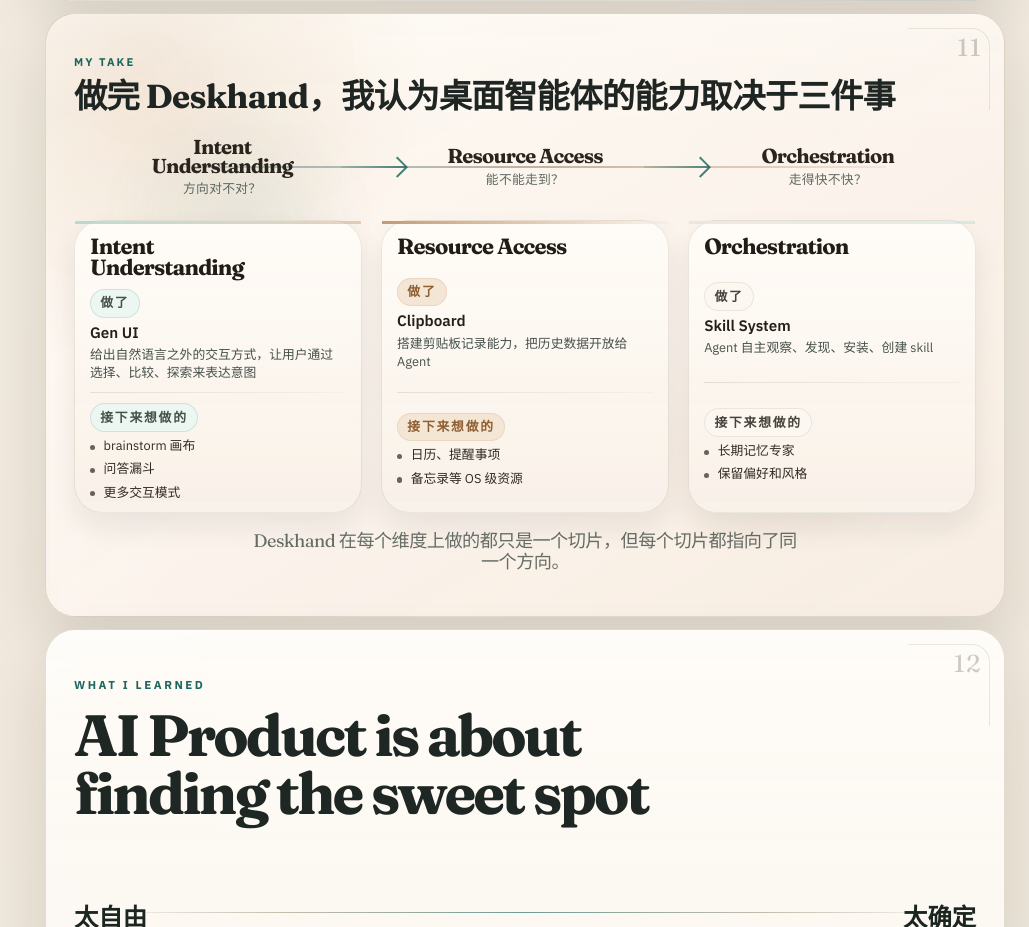
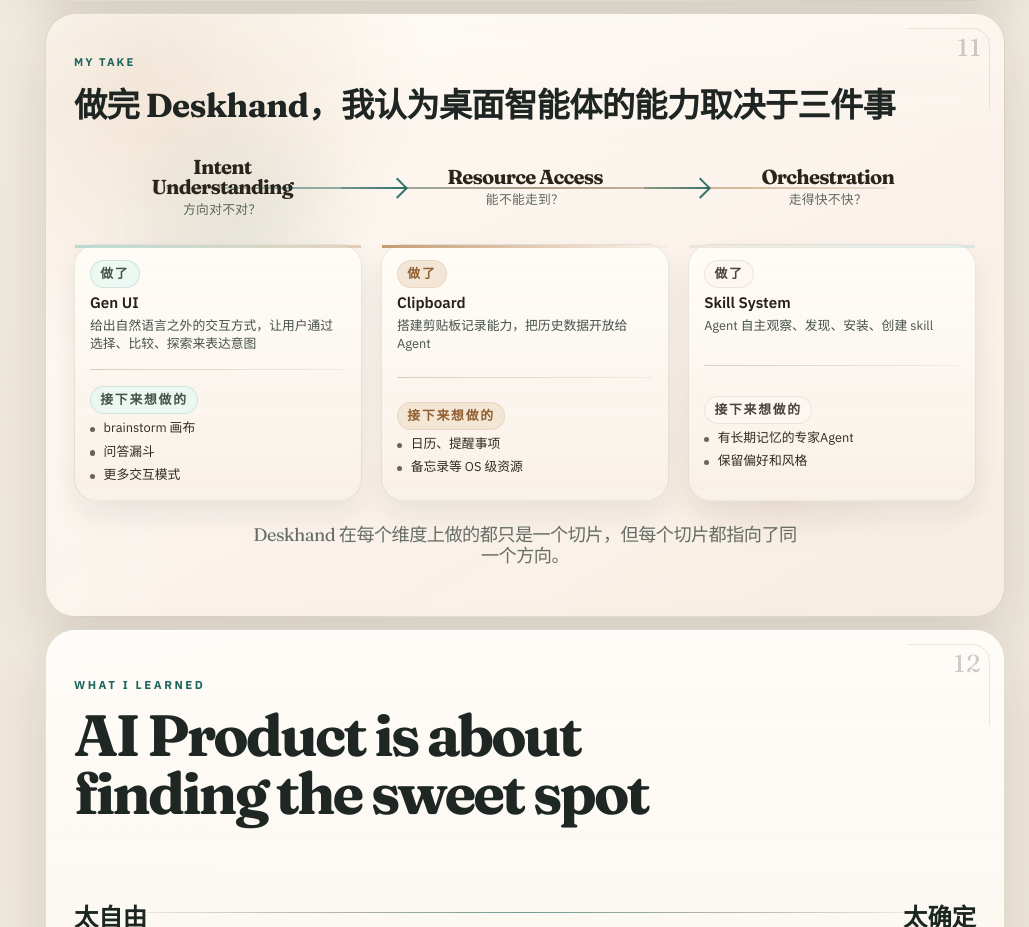
Before and after one commit to YUHAO-corn/deskhand-v2, a React (Vite) app: page / in a window 1280 px wide. Shown: the part 6247-7174 px from the top of the page, without its empty margins (251-1280 px from the left). Built offline with nearby package versions, Linux system fonts and the light colour scheme.

Commit message:
Polish My Take section round 2

```diff
--- a/src/components/sections/MyTakeSection.module.css
+++ b/src/components/sections/MyTakeSection.module.css
@@ -67,11 +67,11 @@
   height: 2px;
   background: linear-gradient(
     90deg,
-    rgba(116, 99, 74, 0.08),
-    rgba(29, 103, 95, 0.36) 18%,
-    rgba(116, 99, 74, 0.46) 50%,
-    rgba(178, 122, 69, 0.34) 82%,
-    rgba(116, 99, 74, 0.08)
+    rgba(116, 99, 74, 0.14),
+    rgba(29, 103, 95, 0.48) 18%,
+    rgba(116, 99, 74, 0.6) 50%,
+    rgba(178, 122, 69, 0.46) 82%,
+    rgba(116, 99, 74, 0.14)
   );
 }
 
@@ -118,7 +118,7 @@
   left: calc(100% - 1.45rem);
   width: calc(var(--grid-gap) + 2.9rem);
   height: 2px;
-  background: linear-gradient(90deg, rgba(29, 103, 95, 0.14), rgba(29, 103, 95, 0.72));
+  background: linear-gradient(90deg, rgba(29, 103, 95, 0.3), rgba(29, 103, 95, 0.85));
 }
 
 .chainArrow::after {
@@ -128,8 +128,8 @@
   right: 0.1rem;
   width: 0.8rem;
   height: 0.8rem;
-  border-top: 2px solid rgba(29, 103, 95, 0.82);
-  border-right: 2px solid rgba(29, 103, 95, 0.82);
+  border-top: 2px solid rgba(29, 103, 95, 0.9);
+  border-right: 2px solid rgba(29, 103, 95, 0.9);
   transform: translateY(-50%) rotate(45deg);
 }
 
@@ -141,11 +141,11 @@
 .pillarCard {
   position: relative;
   display: grid;
-  grid-template-rows: auto auto auto auto;
+  grid-template-rows: auto auto auto;
   gap: 10px;
   min-height: 0;
   padding: 15px 15px 14px;
-  border-radius: 28px;
+  border-radius: 22px;
   border: 1px solid rgba(116, 99, 74, 0.14);
   background:
     linear-gradient(180deg, rgba(255, 252, 247, 0.96), rgba(248, 240, 231, 0.9)),
@@ -172,17 +172,6 @@
 
 .pillarCard:nth-child(3)::before {
   background: linear-gradient(90deg, rgba(232, 224, 211, 0.86), rgba(159, 210, 201, 0.42));
-}
-
-.pillarCard h3 {
-  margin: 0;
-  max-width: 14ch;
-  font-family: "Fraunces", "Noto Serif SC", serif;
-  font-size: clamp(1.18rem, 1.72vw, 1.56rem);
-  line-height: 0.98;
-  letter-spacing: -0.04em;
-  color: #221c17;
-  text-wrap: balance;
 }
 
 .cardBlock {
@@ -234,8 +223,9 @@
 }
 
 .divider {
+  margin: 4px 0;
   height: 1px;
-  background: linear-gradient(90deg, rgba(116, 99, 74, 0.16), rgba(116, 99, 74, 0.04));
+  background: linear-gradient(90deg, rgba(116, 99, 74, 0.28), rgba(116, 99, 74, 0.08));
 }
 
 .nextList {
@@ -270,7 +260,7 @@
   margin: 0;
   justify-self: center;
   max-width: 34rem;
-  padding-top: 6px;
+  padding-top: clamp(12px, 1.5vh, 20px);
   text-align: center;
   font-family: "Fraunces", "Noto Serif SC", serif;
   font-size: clamp(1.04rem, 1.42vw, 1.3rem);
--- a/src/components/sections/MyTakeSection.tsx
+++ b/src/components/sections/MyTakeSection.tsx
@@ -32,8 +32,6 @@ export function MyTakeSection({ section, index }: MyTakeSectionProps) {
           <div className={styles.pillarGrid}>
             {section.pillars.map((pillar) => (
               <article className={styles.pillarCard} key={pillar.term}>
-                <h3>{pillar.term}</h3>
-
                 <div className={styles.cardBlock}>
                   <p className={styles.blockLabel}>做了</p>
                   <strong>{pillar.built.feature}</strong>
--- a/src/content/my-take.ts
+++ b/src/content/my-take.ts
@@ -35,7 +35,7 @@ export const myTakeSection: MyTakeSectionContent = {
         feature: "Skill System",
         description: "Agent 自主观察、发现、安装、创建 skill"
       },
-      next: ["长期记忆专家", "保留偏好和风格"]
+      next: ["有长期记忆的专家Agent", "保留偏好和风格"]
     }
   ],
   closingLine: "Deskhand 在每个维度上做的都只是一个切片，但每个切片都指向了同一个方向。"
```
